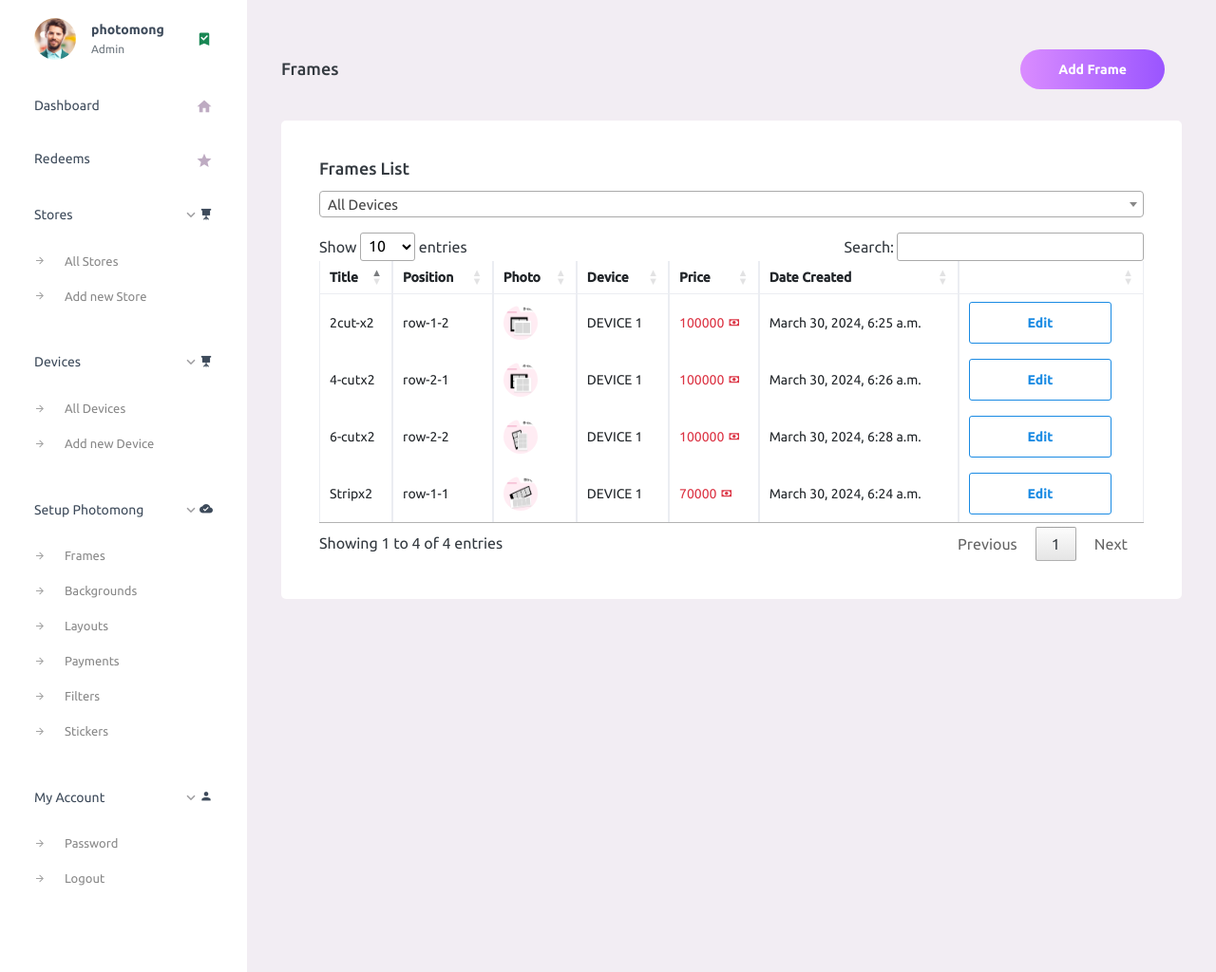
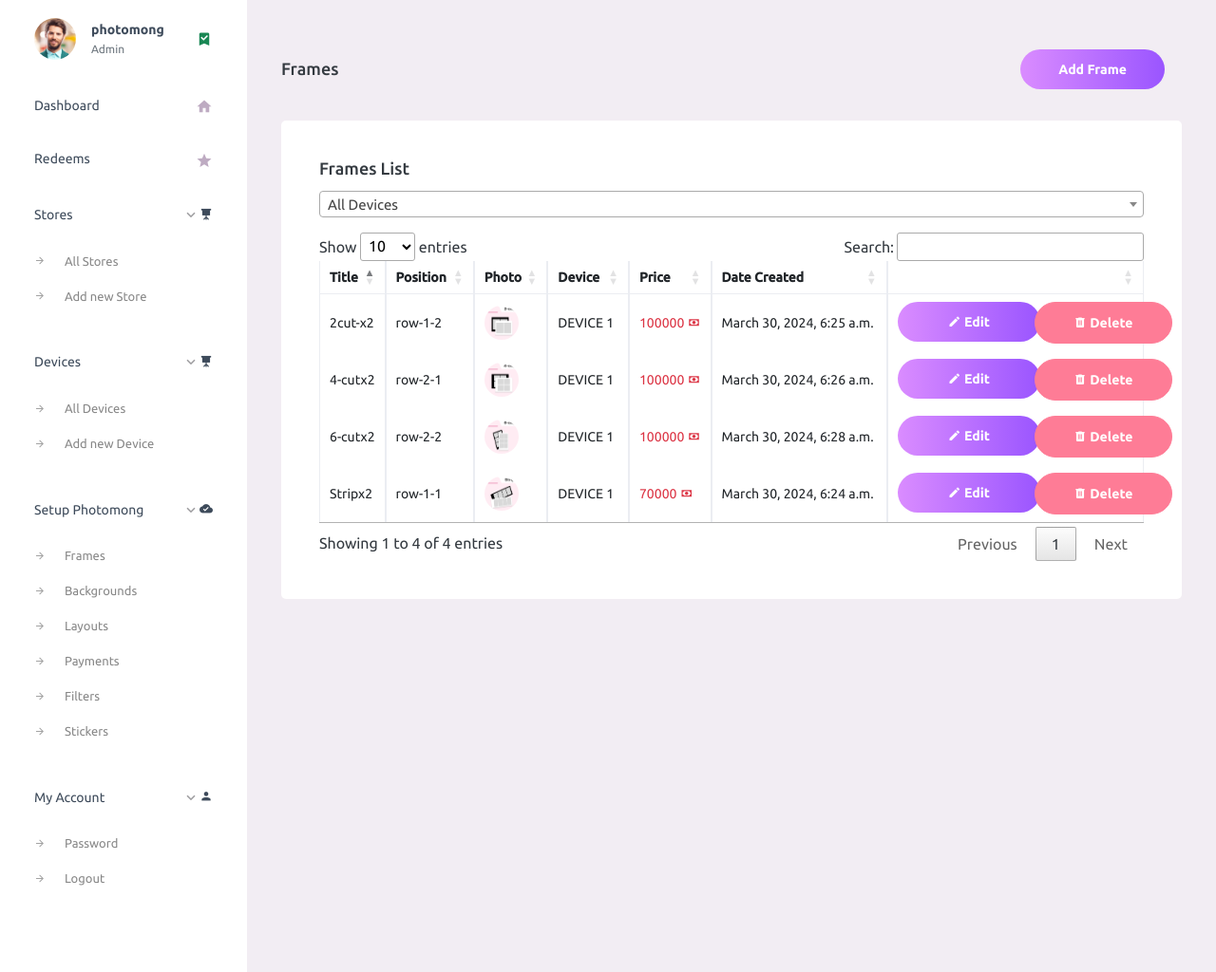
Before and after one commit to Syc056/tttt, a Django app: page /frames/ in a window 1280 px wide. Shown: the part 71-1095 px from the top of the page at 95% size. Run offline with Django 4.2, Linux system fonts and the light colour scheme; a user stored in the database is signed in; data comes from the database, SQL or seed files in the repository; both versions use the stored data as it was after the commit; parts of the project's set-up code (start-up, migrations or seed data) failed here and were passed over; some libraries are stand-ins or nearby versions.

Commit message:
addbutton

```diff
--- a/backend/frame/templates/frames/list.html
+++ b/backend/frame/templates/frames/list.html
@@ -40,19 +40,26 @@
               <tbody>
                 {% if frames %}
                   {% for frame in frames %}
-              <tr data-device-id="{{frame.device_id.id}}">
-                <td>{{frame.title}}</td>
-                <td>{{frame.position}}</td>
-                <td><img src="{{frame.photo.url}}" alt="Photo"></td>
-                <td>{{frame.device_id.name}}</td>
+                    <tr data-device-id="{{ frame.device_id.id }}">
+                      <td>{{ frame.title }}</td>
+                      <td>{{ frame.position }}</td>
+                      <td>
+                        <img src="{{ frame.photo.url }}" alt="Photo" />
+                      </td>
+                      <td>{{ frame.device_id.name }}</td>
                       <td class="text-danger">
-                  {{frame.price|floatformat}} <i class="mdi mdi-cash"></i>
+                        {{ frame.price|floatformat }} <i class="mdi mdi-cash"></i>
                       </td>
+                      <td>{{ frame.created_at }}</td>
                       <td>
-                  {{frame.created_at}}
-                </td>
-                <td>
-                  <a href="{% url 'frames-edit' frame.id %}" type="button" class="btn btn-outline-info btn-fw">Edit</button>
+                        <div class="row">
+                          <div class="col-sm-6 text-end">
+                            <a href="{% url 'frames-edit' frame.id %}" type="button" class="btn btn-gradient-primary btn-rounded btn-fw"><span class="mdi mdi-pencil"></span> Edit</a>
+                          </div>
+                          <div class="col-sm-6 text-start">
+                            <a href="{% url 'frames-delete' frame.id %}" type="button" class="delete-frame btn btn-danger btn-rounded"><span class="mdi mdi-trash-can"></span> Delete</a>
+                          </div>
+                        </div>
                       </td>
                     </tr>
                   {% endfor %}
@@ -69,30 +76,38 @@
 
   <script>
     function getURLParams(url) {
-    return Object.fromEntries(new URL(url).searchParams.entries());
+      return Object.fromEntries(new URL(url).searchParams.entries())
     }
 
-    let table = new DataTable('#frames-table');
-    $(document).ready(function() {
-      var urlParams = getURLParams(window.location.href);
-      $('.select').select2();
+    let table = new DataTable('#frames-table')
+    $(document).ready(function () {
+      var urlParams = getURLParams(window.location.href)
+      $('.select').select2()
       if (urlParams['device']) {
-        $('.select').val(urlParams['device']).trigger('change.select2');
+        $('.select').val(urlParams['device']).trigger('change.select2')
       }
 
-      $('#devices_select').on('select2:select', function(e) {
-        var device = $('#devices_select').val();
-        var currentUrl = window.location.href.split('?')[0];
+      $('#devices_select').on('select2:select', function (e) {
+        var device = $('#devices_select').val()
+        var currentUrl = window.location.href.split('?')[0]
         if (device == 0) {
-          window.location.href = currentUrl;
+          window.location.href = currentUrl
         }
         // Check if the current URL already contains query parameters
-        var separator = currentUrl.includes('?') ? '&' : '?';
+        var separator = currentUrl.includes('?') ? '&' : '?'
 
-        var redirectUrl = currentUrl + separator + 'device=' + device;
+        var redirectUrl = currentUrl + separator + 'device=' + device
 
-        window.location.href = redirectUrl;
-      });
-    });
+        window.location.href = redirectUrl
+      })
+    })
+
+    $('.delete-frame').on('click', function (e) {
+      e.preventDefault()
+      if (confirm('Are you sure you want to delete this frame?') == true) {
+        var url = $(this).attr('href')
+        window.location.href = url
+      }
+    })
   </script>
 {% endblock %}
--- a/backend/frame/urls.py
+++ b/backend/frame/urls.py
@@ -5,6 +5,7 @@ from .views import (
     FrameList,
     FrameCreateView,
     FrameEditView,
+    FrameDeleteView,
     FrameImageCopyAPI,
     UploadPhotoCloud  ,
     ClearImagesAPIView
@@ -26,5 +27,6 @@ urlpatterns = [
     # WEB
     path('', FrameList.as_view(), name='frames'),
     path('add', FrameCreateView.as_view(), name='frames-add'),
-    path('edit/<int:pk>', FrameEditView.as_view(), name='frames-edit')
+    path('edit/<int:pk>', FrameEditView.as_view(), name='frames-edit'),
+    path('delete/<int:pk>', FrameDeleteView.as_view(), name='frames-delete')
 ]
--- a/backend/frame/views.py
+++ b/backend/frame/views.py
@@ -263,3 +263,10 @@ class FrameEditView(LoginRequiredMixin, View):
             form.save()
             return redirect("frames")
         return render(request, "frames/edit.html", {"form": form, "frame": frame, "devices": devices, "positions": POSITION_FRAMES})
+
+class FrameDeleteView(LoginRequiredMixin, View):
+
+    def get(self, request, pk, *args, **kwargs):
+        frame = Frame.objects.get(id=pk)
+        frame.delete()
+        return redirect("frames")
--- a/backend/layout/urls.py
+++ b/backend/layout/urls.py
@@ -5,7 +5,8 @@ from .views import (
       LayoutByBackgroundAPI,
       LayoutList,
       LayoutCreateView,
-      LayoutEditView
+      LayoutEditView,
+      LayoutDeleteView
   )
 
 urlpatterns = [
@@ -17,5 +18,6 @@ urlpatterns = [
       # WEB
       path('', LayoutList.as_view(), name='layouts'),
       path('create', LayoutCreateView.as_view(), name='layouts-add'),
-      path('edit/<int:pk>', LayoutEditView.as_view(), name='layouts-edit')
+      path('edit/<int:pk>', LayoutEditView.as_view(), name='layouts-edit'),
+      path('delete/<int:pk>', LayoutDeleteView.as_view(), name='layouts-delete'),
 ]
```
Also changed, not shown: backend/layout/templates/layouts/list.html (+18 -1 lines), backend/layout/views.py (+7 -0 lines), backend/db.sqlite3. Lines whose indentation alone changed are shown as unchanged.
